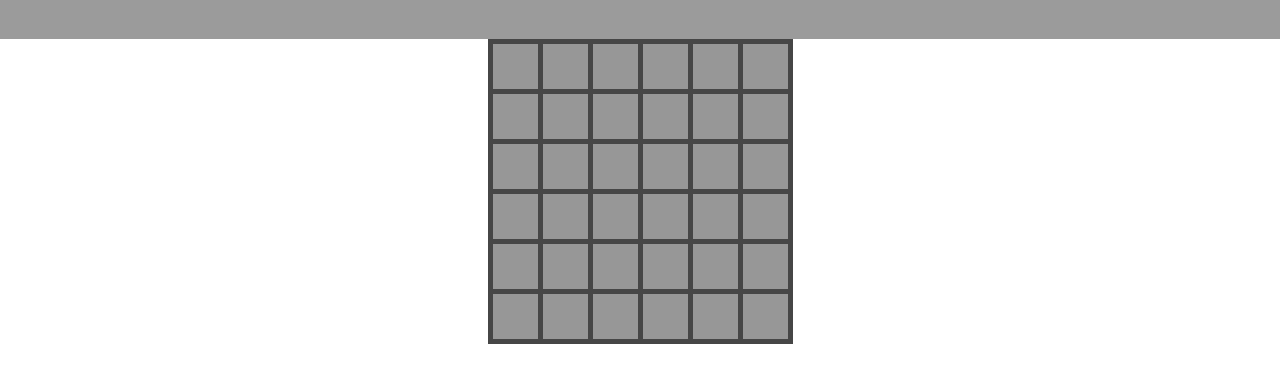
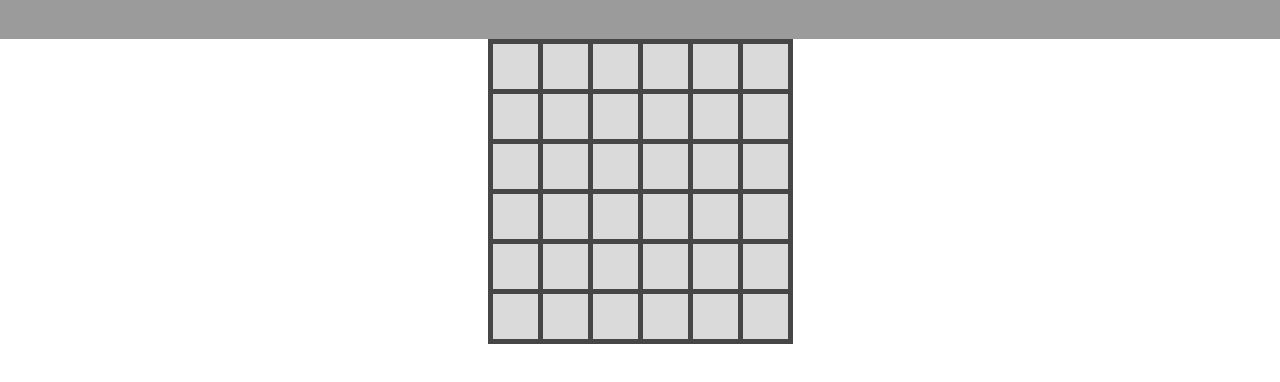
Before and after one commit to InsanityPrision/Minesweeper, a website with bundled scripts: page public/index.html in a window 1280 px wide. Shown: the part 86-468 px from the top of the page. Built offline with nearby package versions, Linux system fonts and the light colour scheme.

Commit message:
Change color for more contrast

```diff
--- a/public/styles/styles.css
+++ b/public/styles/styles.css
@@ -53,7 +53,7 @@ button {
   color: #fff;
   height: 45px;
   width: 45px;
-  background-color: #979797;
+  background-color: #dadada;
 }
 
 .box__box-button {
```
